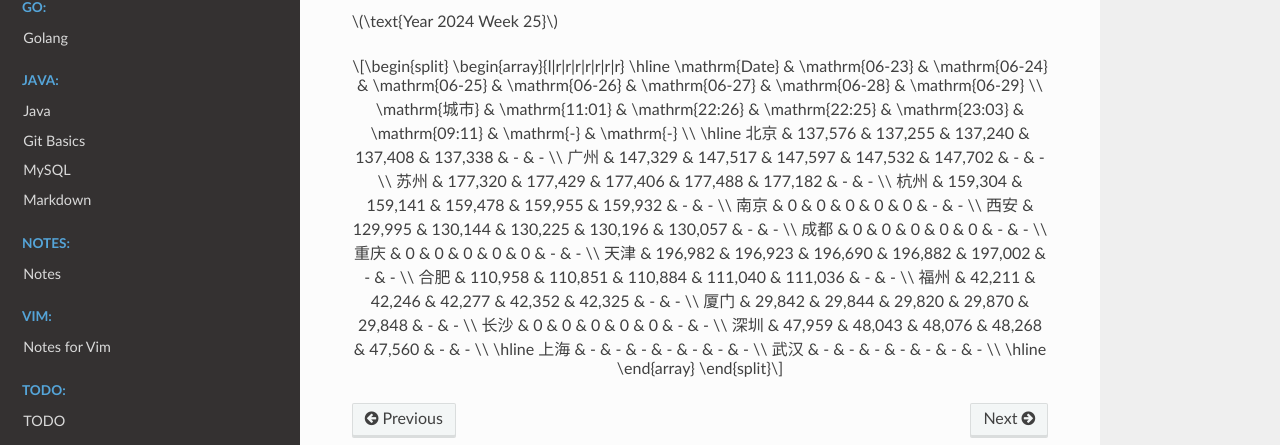
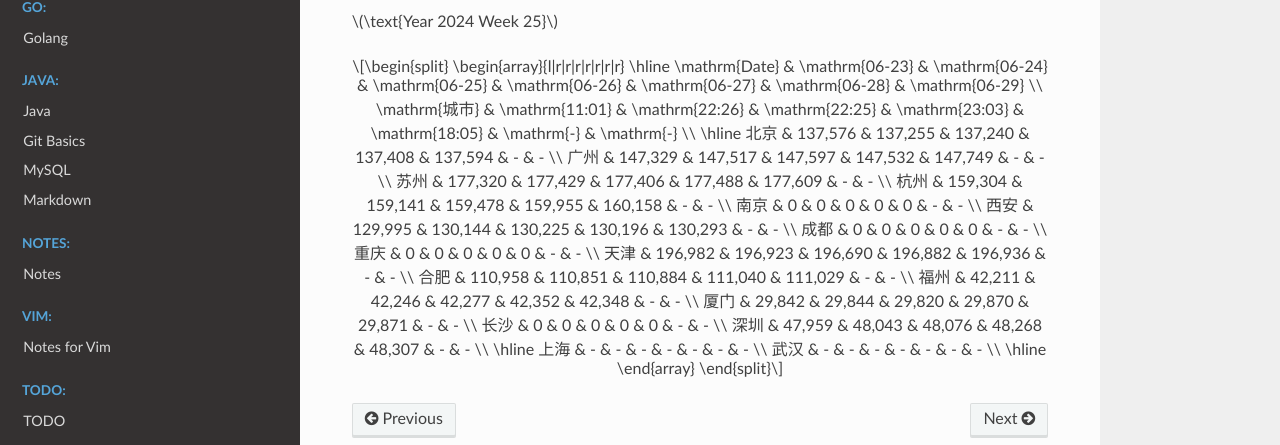
Before and after one commit to Pyrad/pyradnotes, a Sphinx documentation site: the page built from source/RealEstate/resalenumbers2024.md, in a window 1280 px wide and 900 px high, scrolled down 12280 px. Shown: the part 332-777 px from the top of the window. Built offline with Sphinx 7.4.7 and the Read the Docs theme 2.0.0, drawn with Linux system fonts in a browser that asks for light colours; a script that is not in the unit is left out.

Commit message:
Realestate Update resale numbers 2024-06-27 18:05

```diff
--- a/source/RealEstate/resalenumbers2024.md
+++ b/source/RealEstate/resalenumbers2024.md
@@ -811,22 +811,22 @@
 \begin{array}{l|r|r|r|r|r|r|r}
 \hline
 \mathrm{Date} & \mathrm{06-23} & \mathrm{06-24} & \mathrm{06-25} & \mathrm{06-26} & \mathrm{06-27} & \mathrm{06-28} & \mathrm{06-29} \\
-\mathrm{城市} & \mathrm{11:01} & \mathrm{22:26} & \mathrm{22:25} & \mathrm{23:03} & \mathrm{09:11} & \mathrm{-} & \mathrm{-} \\
+\mathrm{城市} & \mathrm{11:01} & \mathrm{22:26} & \mathrm{22:25} & \mathrm{23:03} & \mathrm{18:05} & \mathrm{-} & \mathrm{-} \\
 \hline
-北京 & 137,576 & 137,255 & 137,240 & 137,408 & 137,338 & - & - \\
-广州 & 147,329 & 147,517 & 147,597 & 147,532 & 147,702 & - & - \\
-苏州 & 177,320 & 177,429 & 177,406 & 177,488 & 177,182 & - & - \\
-杭州 & 159,304 & 159,141 & 159,478 & 159,955 & 159,932 & - & - \\
+北京 & 137,576 & 137,255 & 137,240 & 137,408 & 137,594 & - & - \\
+广州 & 147,329 & 147,517 & 147,597 & 147,532 & 147,749 & - & - \\
+苏州 & 177,320 & 177,429 & 177,406 & 177,488 & 177,609 & - & - \\
+杭州 & 159,304 & 159,141 & 159,478 & 159,955 & 160,158 & - & - \\
 南京 & 0 & 0 & 0 & 0 & 0 & - & - \\
-西安 & 129,995 & 130,144 & 130,225 & 130,196 & 130,057 & - & - \\
+西安 & 129,995 & 130,144 & 130,225 & 130,196 & 130,293 & - & - \\
 成都 & 0 & 0 & 0 & 0 & 0 & - & - \\
 重庆 & 0 & 0 & 0 & 0 & 0 & - & - \\
-天津 & 196,982 & 196,923 & 196,690 & 196,882 & 197,002 & - & - \\
-合肥 & 110,958 & 110,851 & 110,884 & 111,040 & 111,036 & - & - \\
-福州 & 42,211 & 42,246 & 42,277 & 42,352 & 42,325 & - & - \\
-厦门 & 29,842 & 29,844 & 29,820 & 29,870 & 29,848 & - & - \\
+天津 & 196,982 & 196,923 & 196,690 & 196,882 & 196,936 & - & - \\
+合肥 & 110,958 & 110,851 & 110,884 & 111,040 & 111,029 & - & - \\
+福州 & 42,211 & 42,246 & 42,277 & 42,352 & 42,348 & - & - \\
+厦门 & 29,842 & 29,844 & 29,820 & 29,870 & 29,871 & - & - \\
 长沙 & 0 & 0 & 0 & 0 & 0 & - & - \\
-深圳 & 47,959 & 48,043 & 48,076 & 48,268 & 47,560 & - & - \\
+深圳 & 47,959 & 48,043 & 48,076 & 48,268 & 48,307 & - & - \\
 \hline
 上海 & - & - & - & - & - & - & - \\
 武汉 & - & - & - & - & - & - & - \\
```
Also changed, not shown: 1 other file.
